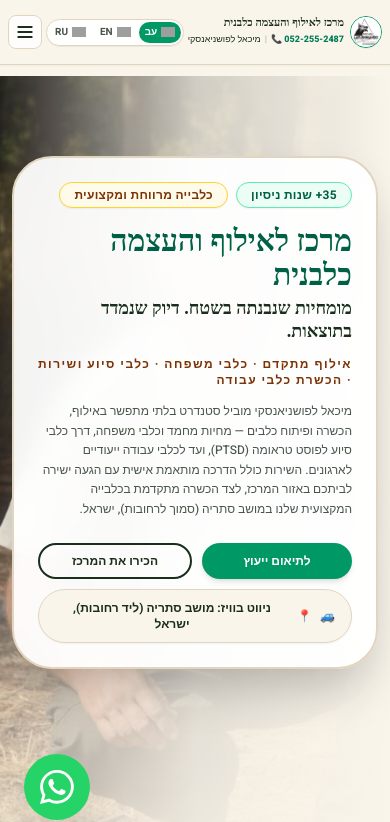
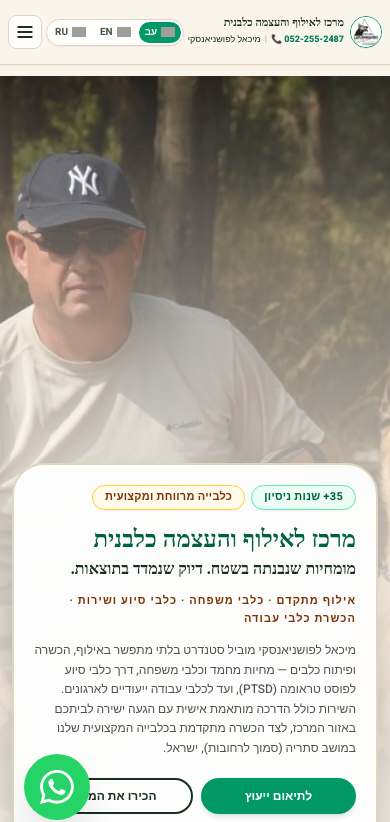
Before and after one commit to naorla/michael-website, a React (Vite) app: page / in a window 390 px wide. Shown: the top 822 px of the page. Built offline with nearby package versions, Linux system fonts and the light colour scheme; grey boxes are pictures that could not be loaded; a web font is replaced by a local one.

Commit message:
before review final version ביקב commit

```diff
--- a/src/components/Hero.tsx
+++ b/src/components/Hero.tsx
@@ -6,49 +6,48 @@ export function Hero() {
   const wazeUrl = `https://waze.com/ul?q=${encodeURIComponent("מושב סתריה ליד רחובות ישראל")}&navigate=yes`;
 
   return (
-    <section id="top" className="relative min-h-[100svh] overflow-hidden pt-16 md:pt-14 bg-[#FAF5EB]">
-      {/* תמונת רקע */}
+    <section id="top" className="relative min-h-[100svh] overflow-hidden pt-16 md:pt-24 bg-[#FAF5EB]">
+      {/* תמונת רקע: ממוקדת בחלקה העליון במובייל כדי להבליט את הראש */}
       <img
         src={encodeURI("/מיכאל1.jpg")}
         alt="מיכאל לפושניאנסקי מאמן כלבים"
-        className="absolute inset-0 h-full w-full object-cover object-[left_15%] md:object-[20%_20%] opacity-90 transition-all duration-700"
+        className="absolute inset-0 h-full w-full object-cover object-[30%_top] sm:object-[25%_top] md:object-[20%_20%] opacity-90 transition-all duration-700"
         fetchPriority="high"
         decoding="async"
       />
 
-      {/* שכבות גרדיאנט להבטחת קריאות מלאה */}
-      <div className="absolute inset-0 bg-gradient-to-l from-[#FAF5EB] via-[#FAF5EB]/80 to-transparent" />
-      <div className="absolute inset-0 bg-gradient-to-t from-[#FAF5EB]/90 via-transparent to-transparent" />
+      {/* שכבות גרדיאנט מותאמות: במובייל הגרדיאנט מתחזק כלפי מטה כדי לחשוף את הראש למעלה */}
+      <div className="absolute inset-0 bg-gradient-to-t from-[#FAF5EB] via-[#FAF5EB]/70 to-transparent md:bg-gradient-to-l md:from-[#FAF5EB] md:via-[#FAF5EB]/80 md:to-transparent" />
 
-      {/* מיקום פיזי מורם של הכרטיסייה */}
-      <div className="relative mx-auto flex min-h-[calc(100svh-60px)] max-w-7xl items-start rtl:justify-start ltr:justify-end px-3 sm:px-4 pb-10 pt-4 md:pt-6 md:mt-2 md:px-8">
+      {/* מיקום פיזי של הכרטיסייה: מרווח עליון נדיב במובייל (pt-44) המשאיר את הראש גלוי */}
+      <div className="relative mx-auto flex min-h-[calc(100svh-64px)] max-w-7xl items-end md:items-start rtl:justify-start ltr:justify-end px-3 sm:px-4 pb-10 pt-44 sm:pt-48 md:pt-8 md:mt-6 md:px-8">
         <div
-          className="w-full md:max-w-2xl bg-white/94 backdrop-blur-md p-6 sm:p-7 md:p-9 rounded-[2.5rem] shadow-2xl border-2 border-[#E2D5C0]"
+          className="w-full md:max-w-2xl bg-white/95 backdrop-blur-md p-5 sm:p-7 md:p-9 rounded-[2rem] sm:rounded-[2.5rem] shadow-2xl border-2 border-[#E2D5C0]"
           dir={lang === 'he' ? 'rtl' : 'ltr'}
         >
           <Reveal>
-            <div className="mb-4 flex flex-wrap gap-2">
-              <span className="rounded-full bg-emerald-50 border border-emerald-300 px-3.5 py-1 text-xs md:text-sm font-bold tracking-wide text-emerald-800 shadow-xs">
+            <div className="mb-3.5 flex flex-wrap gap-1.5 sm:gap-2">
+              <span className="rounded-full bg-emerald-50 border border-emerald-300 px-3 py-0.5 sm:px-3.5 sm:py-1 text-[11px] sm:text-xs md:text-sm font-bold tracking-wide text-emerald-800 shadow-xs">
                 {t('heroBadge1')}
               </span>
-              <span className="rounded-full bg-amber-50 border border-amber-300 px-3.5 py-1 text-xs md:text-sm font-bold tracking-wide text-amber-900 shadow-xs">
+              <span className="rounded-full bg-amber-50 border border-amber-300 px-3 py-0.5 sm:px-3.5 sm:py-1 text-[11px] sm:text-xs md:text-sm font-bold tracking-wide text-amber-900 shadow-xs">
                 {t('heroBadge2')}
               </span>
             </div>
           </Reveal>
 
           <Reveal delay={1}>
-            <h1 className="flex flex-col gap-1.5 mb-3.5">
-              <span className="font-serif text-3xl sm:text-5xl lg:text-6xl font-black text-emerald-800 leading-[1.12]">
+            <h1 className="flex flex-col gap-1 mb-3">
+              <span className="font-serif text-2xl sm:text-4xl lg:text-6xl font-black text-emerald-800 leading-tight">
                 {t('aboutMainTitle')}
               </span>
 
-              <span className="font-serif text-lg sm:text-2xl lg:text-3xl font-extrabold text-[#1a2e1d] leading-tight">
+              <span className="font-serif text-base sm:text-xl lg:text-3xl font-extrabold text-[#1a2e1d] leading-snug">
                 {t('heroTitle')}
               </span>
             </h1>
 
-            <p className="mb-3.5 text-xs md:text-sm font-bold tracking-[0.12em] text-amber-900 uppercase">
+            <p className="mb-3 text-[11px] sm:text-xs md:text-sm font-bold tracking-[0.1em] text-amber-900 uppercase">
               {t('heroSubtitle')}
             </p>
           </Reveal>
@@ -60,18 +59,18 @@ export function Hero() {
           </Reveal>
 
           <Reveal delay={3}>
-            <div className="mt-6 flex flex-col gap-2.5">
-              {/* שני הכפתורים בשורה אחת */}
-              <div className="flex flex-row items-center gap-2.5 w-full">
+            <div className="mt-5 sm:mt-6 flex flex-col gap-2.5">
+              {/* שני הכפתורים בשורה אחת במובייל */}
+              <div className="flex flex-row items-center gap-2 w-full">
                 <a
                   href="#contact"
-                  className="flex-1 text-center cursor-pointer rounded-full bg-emerald-600 px-3 sm:px-6 py-2.5 sm:py-3 text-xs sm:text-base font-bold text-white shadow-md transition-transform hover:scale-105 hover:bg-emerald-700 whitespace-nowrap"
+                  className="flex-1 text-center cursor-pointer rounded-full bg-emerald-600 px-2.5 sm:px-5 py-2.5 sm:py-3 text-xs sm:text-base font-bold text-white shadow-md transition-transform hover:scale-105 hover:bg-emerald-700 whitespace-nowrap"
                 >
                   {t('heroCta1')}
                 </a>
                 <a
                   href="#about"
-                  className="flex-1 text-center cursor-pointer rounded-full bg-transparent border-2 border-[#1a2e1d] px-3 sm:px-6 py-2 sm:py-2.5 text-xs sm:text-base font-bold text-[#1a2e1d] transition hover:bg-[#1a2e1d] hover:text-white whitespace-nowrap"
+                  className="flex-1 text-center cursor-pointer rounded-full bg-transparent border-2 border-[#1a2e1d] px-2.5 sm:px-5 py-2 sm:py-2.5 text-xs sm:text-base font-bold text-[#1a2e1d] transition hover:bg-[#1a2e1d] hover:text-white whitespace-nowrap"
                 >
                   {t('heroCta2')}
                 </a>
@@ -82,7 +81,7 @@ export function Hero() {
                 href={wazeUrl}
                 target="_blank"
                 rel="noreferrer"
-                className="w-full flex items-center justify-center gap-2 text-[#1a2e1d] bg-[#FAF5EB] px-4 py-2.5 rounded-full font-bold hover:text-blue-600 transition shadow-xs border border-[#E2D5C0] hover:border-blue-400 text-xs sm:text-sm md:text-base text-center"
+                className="w-full flex items-center justify-center gap-2 text-[#1a2e1d] bg-[#FAF5EB] px-3.5 py-2 rounded-full font-bold hover:text-blue-600 transition shadow-xs border border-[#E2D5C0] hover:border-blue-400 text-xs sm:text-sm md:text-base text-center"
               >
                 <span>🚙</span>
                 <span>📍</span>
```
